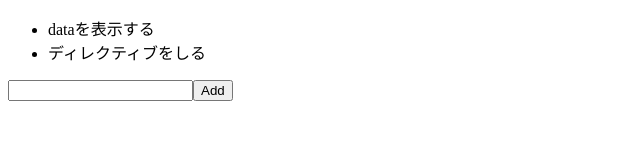
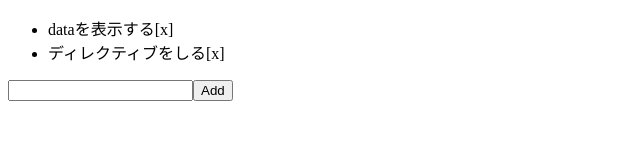
Before and after one commit to hiroaki-kitagawa/tb_js_course, a Vue app in the folder todoapp/: page / in a window 1280 px wide. Shown: the top 160 px of the page, without its empty margins (0-640 px from the left). Built offline with nearby package versions, Linux system fonts and the light colour scheme.

Commit message:
todo itemのコンポーネント化

```diff
--- a/todoapp/src/App.vue
+++ b/todoapp/src/App.vue
@@ -1,9 +1,7 @@
 <template>
   <div id="app">
     <ul>
-      <li v-for="todo in todos">
-        <span>{{ todo.text }}</span>
-      </li>
+      <ToDoItem v-for="todo in todos" :todo="todo" @delete="deleteTodo" />
     </ul>
     <form @submit.prevent="addTodo">
       <input type="text" v-model="newTodo">
@@ -13,8 +11,13 @@
 </template>
 
 <script>
+import ToDoItem from './components/ToDoItem.vue'
+
 export default {
   name: 'app',
+  components: {
+    ToDoItem
+  },
   data() {
     return {
       todos: [
--- /dev/null
+++ b/todoapp/src/components/ToDoItem.vue
@@ -0,0 +1,20 @@
+<template>
+  <li>
+    <span>{{ todo.text }}</span>
+    <span @click="deleteItem(todo)">[x]</span>
+  </li>
+</template>
+
+<script>
+  export default {
+    name: "to-do-item",
+    props: ['todo'],
+    methods: {
+      deleteItem(todo) {
+        this.$emit('delete', todo)
+      }
+    }
+  }
+</script>
+
+<style></style>
```
